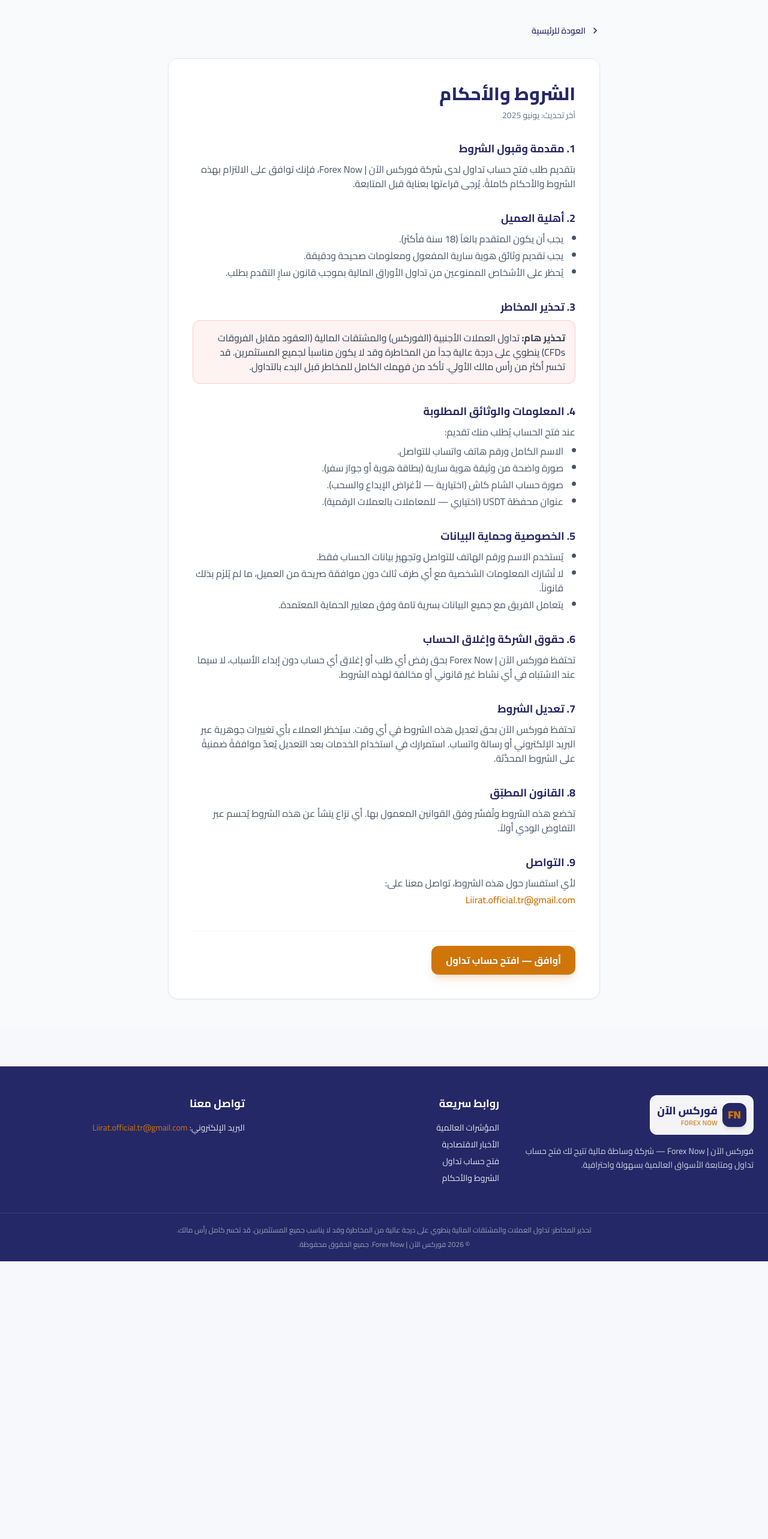
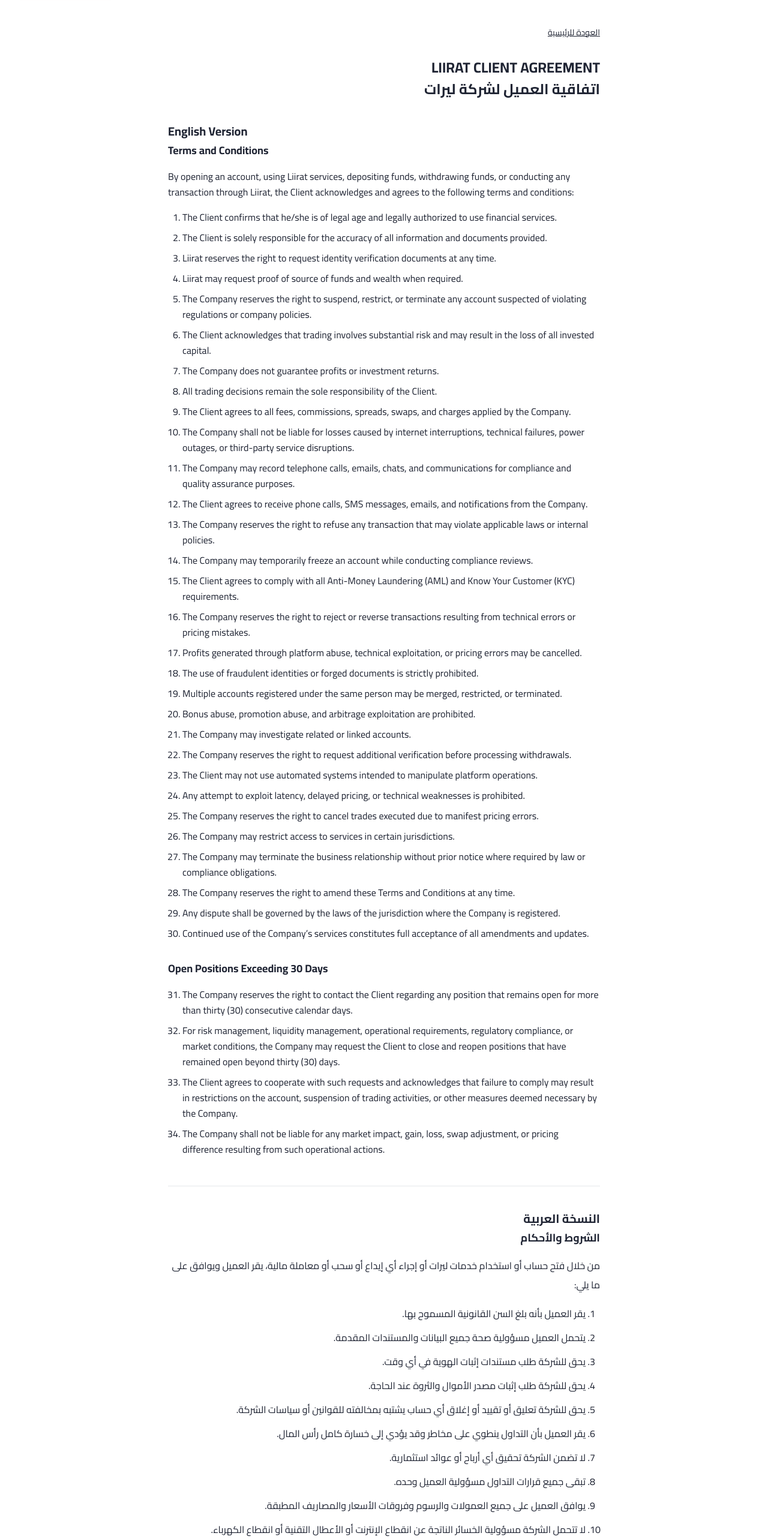
Before and after one commit to kemwmajd-ai/forex-now, a Next.js app: page /terms in a window 1280 px wide. Shown: the part 80-2646 px from the top of the page at 60% size. Before the commit the page ends 2183 px from the top, so only its background shows below. Built offline with nearby package versions, Linux system fonts and the light colour scheme.

Commit message:
content: replace terms with Liirat Client Agreement (EN + AR)

```diff
--- a/app/terms/page.tsx
+++ b/app/terms/page.tsx
@@ -4,176 +4,157 @@
 export const metadata: Metadata = {
   title: "الشروط والأحكام — فوركس الآن | Forex Now",
   description:
-    "اقرأ الشروط والأحكام الخاصة بفتح حساب تداول لدى فوركس الآن | Forex Now.",
+    "اتفاقية العميل لشركة ليرات — الشروط والأحكام الخاصة بفتح حساب تداول.",
 };
+
+const englishTerms = [
+  "The Client confirms that he/she is of legal age and legally authorized to use financial services.",
+  "The Client is solely responsible for the accuracy of all information and documents provided.",
+  "Liirat reserves the right to request identity verification documents at any time.",
+  "Liirat may request proof of source of funds and wealth when required.",
+  "The Company reserves the right to suspend, restrict, or terminate any account suspected of violating regulations or company policies.",
+  "The Client acknowledges that trading involves substantial risk and may result in the loss of all invested capital.",
+  "The Company does not guarantee profits or investment returns.",
+  "All trading decisions remain the sole responsibility of the Client.",
+  "The Client agrees to all fees, commissions, spreads, swaps, and charges applied by the Company.",
+  "The Company shall not be liable for losses caused by internet interruptions, technical failures, power outages, or third-party service disruptions.",
+  "The Company may record telephone calls, emails, chats, and communications for compliance and quality assurance purposes.",
+  "The Client agrees to receive phone calls, SMS messages, emails, and notifications from the Company.",
+  "The Company reserves the right to refuse any transaction that may violate applicable laws or internal policies.",
+  "The Company may temporarily freeze an account while conducting compliance reviews.",
+  "The Client agrees to comply with all Anti-Money Laundering (AML) and Know Your Customer (KYC) requirements.",
+  "The Company reserves the right to reject or reverse transactions resulting from technical errors or pricing mistakes.",
+  "Profits generated through platform abuse, technical exploitation, or pricing errors may be cancelled.",
+  "The use of fraudulent identities or forged documents is strictly prohibited.",
+  "Multiple accounts registered under the same person may be merged, restricted, or terminated.",
+  "Bonus abuse, promotion abuse, and arbitrage exploitation are prohibited.",
+  "The Company may investigate related or linked accounts.",
+  "The Company reserves the right to request additional verification before processing withdrawals.",
+  "The Client may not use automated systems intended to manipulate platform operations.",
+  "Any attempt to exploit latency, delayed pricing, or technical weaknesses is prohibited.",
+  "The Company reserves the right to cancel trades executed due to manifest pricing errors.",
+  "The Company may restrict access to services in certain jurisdictions.",
+  "The Company may terminate the business relationship without prior notice where required by law or compliance obligations.",
+  "The Company reserves the right to amend these Terms and Conditions at any time.",
+  "Any dispute shall be governed by the laws of the jurisdiction where the Company is registered.",
+  "Continued use of the Company’s services constitutes full acceptance of all amendments and updates.",
+];
+
+const englishOpenPositions = [
+  "The Company reserves the right to contact the Client regarding any position that remains open for more than thirty (30) consecutive calendar days.",
+  "For risk management, liquidity management, operational requirements, regulatory compliance, or market conditions, the Company may request the Client to close and reopen positions that have remained open beyond thirty (30) days.",
+  "The Client agrees to cooperate with such requests and acknowledges that failure to comply may result in restrictions on the account, suspension of trading activities, or other measures deemed necessary by the Company.",
+  "The Company shall not be liable for any market impact, gain, loss, swap adjustment, or pricing difference resulting from such operational actions.",
+];
+
+const arabicTerms = [
+  "يقر العميل بأنه بلغ السن القانونية المسموح بها.",
+  "يتحمل العميل مسؤولية صحة جميع البيانات والمستندات المقدمة.",
+  "يحق للشركة طلب مستندات إثبات الهوية في أي وقت.",
+  "يحق للشركة طلب إثبات مصدر الأموال والثروة عند الحاجة.",
+  "يحق للشركة تعليق أو تقييد أو إغلاق أي حساب يشتبه بمخالفته للقوانين أو سياسات الشركة.",
+  "يقر العميل بأن التداول ينطوي على مخاطر وقد يؤدي إلى خسارة كامل رأس المال.",
+  "لا تضمن الشركة تحقيق أي أرباح أو عوائد استثمارية.",
+  "تبقى جميع قرارات التداول مسؤولية العميل وحده.",
+  "يوافق العميل على جميع العمولات والرسوم وفروقات الأسعار والمصاريف المطبقة.",
+  "لا تتحمل الشركة مسؤولية الخسائر الناتجة عن انقطاع الإنترنت أو الأعطال التقنية أو انقطاع الكهرباء.",
+  "يوافق العميل على تسجيل المكالمات والمراسلات الإلكترونية لأغراض التوثيق والرقابة.",
+  "يوافق العميل على تلقي الاتصالات الهاتفية والرسائل النصية والبريد الإلكتروني من الشركة.",
+  "يحق للشركة رفض أي عملية مخالفة للقوانين أو السياسات الداخلية.",
+  "يحق للشركة تجميد الحساب مؤقتاً أثناء عمليات المراجعة والامتثال.",
+  "يلتزم العميل بمتطلبات مكافحة غسل الأموال والتحقق من الهوية.",
+  "يحق للشركة رفض أو إلغاء العمليات الناتجة عن أخطاء تقنية أو أخطاء تسعير.",
+  "يحق للشركة إلغاء الأرباح الناتجة عن استغلال الأعطال أو الثغرات أو الأخطاء السعرية.",
+  "يمنع استخدام هويات مزورة أو مستندات غير صحيحة.",
+  "يحق للشركة دمج أو تقييد أو إلغاء الحسابات المتعددة التابعة لنفس الشخص.",
+  "يمنع استغلال البونصات والعروض الترويجية بشكل تحايلي.",
+  "يحق للشركة التحقيق في الحسابات المرتبطة أو ذات العلاقة.",
+  "يحق للشركة طلب مستندات إضافية قبل تنفيذ عمليات السحب.",
+  "يمنع استخدام أي أنظمة أو برامج تهدف للتلاعب بعمل المنصة.",
+  "يمنع استغلال التأخير السعري أو الثغرات التقنية.",
+  "يحق للشركة إلغاء الصفقات الناتجة عن أخطاء تسعير واضحة.",
+  "يحق للشركة تقييد الخدمات في بعض الدول أو المناطق الجغرافية.",
+  "يحق للشركة إنهاء العلاقة التجارية دون إشعار مسبق عند الضرورة القانونية أو التنظيمية.",
+  "يحق للشركة تعديل هذه الشروط والأحكام في أي وقت.",
+  "تخضع أي نزاعات للقوانين المعمول بها في بلد تسجيل الشركة.",
+  "يعتبر استمرار استخدام الخدمات موافقة كاملة على جميع التعديلات المستقبلية.",
+];
+
+const arabicOpenPositions = [
+  "يحق للشركة التواصل مع العميل بشأن أي صفقة أو مركز تداول يبقى مفتوحاً لأكثر من ثلاثين (30) يوماً متتالياً.",
+  "لأسباب تتعلق بإدارة المخاطر أو السيولة أو المتطلبات التشغيلية أو التنظيمية أو ظروف السوق، يحق للشركة طلب إغلاق وإعادة فتح المراكز التي تجاوزت مدة ثلاثين (30) يوماً.",
+  "يلتزم العميل بالتعاون مع هذه الطلبات، ويحق للشركة اتخاذ إجراءات تشمل تقييد الحساب أو تعليق التداول في حال عدم الالتزام.",
+  "لا تتحمل الشركة أي مسؤولية عن الأرباح أو الخسائر أو فروقات الأسعار أو تكاليف التبييت الناتجة عن تنفيذ هذه الإجراءات التشغيلية.",
+];
 
 export default function TermsPage() {
   return (
-    <div className="min-h-screen bg-slate-50 py-12">
+    <div className="bg-white py-12">
       <div className="mx-auto max-w-3xl px-4 sm:px-6">
         <div className="mb-8">
-          <Link
-            href="/"
-            className="inline-flex items-center gap-2 text-sm font-semibold text-brand-navy hover:text-brand-orange"
-          >
-            <svg
-              width="16"
-              height="16"
-              viewBox="0 0 24 24"
-              fill="none"
-              stroke="currentColor"
-              strokeWidth="2.5"
-              strokeLinecap="round"
-            >
-              <polyline points="9 18 15 12 9 6" />
-            </svg>
+          <Link href="/" className="text-sm underline">
             العودة للرئيسية
           </Link>
         </div>
 
-        <div className="rounded-2xl border border-slate-200 bg-white px-6 py-10 shadow-sm sm:px-10">
-          <h1 className="mb-2 text-3xl font-extrabold text-brand-navy">
-            الشروط والأحكام
-          </h1>
-          <p className="mb-8 text-sm text-slate-500">
-            آخر تحديث: يونيو 2025
+        <h1 className="mb-1 text-2xl font-bold">LIIRAT CLIENT AGREEMENT</h1>
+        <p className="mb-10 text-2xl font-bold">اتفاقية العميل لشركة ليرات</p>
+
+        {/* English Version */}
+        <section dir="ltr" className="mb-12 text-left leading-relaxed">
+          <h2 className="mb-1 text-xl font-bold">English Version</h2>
+          <h3 className="mb-4 text-lg font-bold">Terms and Conditions</h3>
+          <p className="mb-4">
+            By opening an account, using Liirat services, depositing funds,
+            withdrawing funds, or conducting any transaction through Liirat, the
+            Client acknowledges and agrees to the following terms and conditions:
           </p>
+          <ol className="list-decimal space-y-2 pl-6">
+            {englishTerms.map((t, i) => (
+              <li key={i}>{t}</li>
+            ))}
+          </ol>
 
-          <div className="prose prose-slate max-w-none space-y-8 text-sm leading-relaxed sm:text-base">
-            <section>
-              <h2 className="text-lg font-bold text-brand-navy">
-                1. مقدمة وقبول الشروط
-              </h2>
-              <p className="mt-2 text-slate-600">
-                بتقديم طلب فتح حساب تداول لدى شركة فوركس الآن | Forex Now، فإنك
-                توافق على الالتزام بهذه الشروط والأحكام كاملةً. يُرجى قراءتها
-                بعناية قبل المتابعة.
-              </p>
-            </section>
+          <h3 className="mb-4 mt-8 text-lg font-bold">
+            Open Positions Exceeding 30 Days
+          </h3>
+          <ol start={31} className="list-decimal space-y-2 pl-6">
+            {englishOpenPositions.map((t, i) => (
+              <li key={i}>{t}</li>
+            ))}
+          </ol>
+        </section>
 
-            <section>
-              <h2 className="text-lg font-bold text-brand-navy">
-                2. أهلية العميل
-              </h2>
-              <ul className="mt-2 list-disc space-y-1 pr-5 text-slate-600">
-                <li>يجب أن يكون المتقدم بالغاً (18 سنة فأكثر).</li>
-                <li>
-                  يجب تقديم وثائق هوية سارية المفعول ومعلومات صحيحة ودقيقة.
-                </li>
-                <li>
-                  يُحظر على الأشخاص الممنوعين من تداول الأوراق المالية بموجب
-                  قانون سارٍ التقدم بطلب.
-                </li>
-              </ul>
-            </section>
+        <hr className="my-10" />
 
-            <section>
-              <h2 className="text-lg font-bold text-brand-navy">
-                3. تحذير المخاطر
-              </h2>
-              <div className="mt-2 rounded-xl border border-red-200 bg-red-50 p-4 text-slate-700">
-                <p>
-                  <strong>تحذير هام:</strong> تداول العملات الأجنبية (الفوركس)
-                  والمشتقات المالية (العقود مقابل الفروقات CFDs) ينطوي على
-                  درجة عالية جداً من المخاطرة وقد لا يكون مناسباً لجميع
-                  المستثمرين. قد تخسر أكثر من رأس مالك الأولي. تأكد من فهمك
-                  الكامل للمخاطر قبل البدء بالتداول.
-                </p>
-              </div>
-            </section>
+        {/* النسخة العربية */}
+        <section dir="rtl" className="text-right leading-loose">
+          <h2 className="mb-1 text-xl font-bold">النسخة العربية</h2>
+          <h3 className="mb-4 text-lg font-bold">الشروط والأحكام</h3>
+          <p className="mb-4">
+            من خلال فتح حساب أو استخدام خدمات ليرات أو إجراء أي إيداع أو سحب أو
+            معاملة مالية، يقر العميل ويوافق على ما يلي:
+          </p>
+          <ol className="list-decimal space-y-2 pr-6">
+            {arabicTerms.map((t, i) => (
+              <li key={i}>{t}</li>
+            ))}
+          </ol>
 
-            <section>
-              <h2 className="text-lg font-bold text-brand-navy">
-                4. المعلومات والوثائق المطلوبة
-              </h2>
-              <p className="mt-2 text-slate-600">
-                عند فتح الحساب يُطلب منك تقديم:
-              </p>
-              <ul className="mt-2 list-disc space-y-1 pr-5 text-slate-600">
-                <li>الاسم الكامل ورقم هاتف واتساب للتواصل.</li>
-                <li>صورة واضحة من وثيقة هوية سارية (بطاقة هوية أو جواز سفر).</li>
-                <li>
-                  صورة حساب الشام كاش (اختيارية — لأغراض الإيداع والسحب).
-                </li>
-                <li>
-                  عنوان محفظة USDT (اختياري — للمعاملات بالعملات الرقمية).
-                </li>
-              </ul>
-            </section>
+          <h3 className="mb-4 mt-8 text-lg font-bold">
+            الصفقات المفتوحة لأكثر من 30 يوماً
+          </h3>
+          <ol start={31} className="list-decimal space-y-2 pr-6">
+            {arabicOpenPositions.map((t, i) => (
+              <li key={i}>{t}</li>
+            ))}
+          </ol>
+        </section>
 
-            <section>
-              <h2 className="text-lg font-bold text-brand-navy">
-                5. الخصوصية وحماية البيانات
-              </h2>
-              <ul className="mt-2 list-disc space-y-1 pr-5 text-slate-600">
-                <li>
-                  يُستخدم الاسم ورقم الهاتف للتواصل وتجهيز بيانات الحساب فقط.
-                </li>
-                <li>
-                  لا تُشارَك المعلومات الشخصية مع أي طرف ثالث دون موافقة صريحة
-                  من العميل، ما لم يُلزَم بذلك قانوناً.
-                </li>
-                <li>
-                  يتعامل الفريق مع جميع البيانات بسرية تامة وفق معايير الحماية
-                  المعتمدة.
-                </li>
-              </ul>
-            </section>
-
-            <section>
-              <h2 className="text-lg font-bold text-brand-navy">
-                6. حقوق الشركة وإغلاق الحساب
-              </h2>
-              <p className="mt-2 text-slate-600">
-                تحتفظ فوركس الآن | Forex Now بحق رفض أي طلب أو إغلاق أي حساب
-                دون إبداء الأسباب، لا سيما عند الاشتباه في أي نشاط غير قانوني
-                أو مخالفة لهذه الشروط.
-              </p>
-            </section>
-
-            <section>
-              <h2 className="text-lg font-bold text-brand-navy">
-                7. تعديل الشروط
-              </h2>
-              <p className="mt-2 text-slate-600">
-                تحتفظ فوركس الآن بحق تعديل هذه الشروط في أي وقت. سيُخطَر
-                العملاء بأي تغييرات جوهرية عبر البريد الإلكتروني أو رسالة
-                واتساب. استمرارك في استخدام الخدمات بعد التعديل يُعدّ موافقةً
-                ضمنيةً على الشروط المحدَّثة.
-              </p>
-            </section>
-
-            <section>
-              <h2 className="text-lg font-bold text-brand-navy">
-                8. القانون المطبّق
-              </h2>
-              <p className="mt-2 text-slate-600">
-                تخضع هذه الشروط وتُفسَّر وفق القوانين المعمول بها. أي نزاع
-                ينشأ عن هذه الشروط يُحسم عبر التفاوض الودي أولاً.
-              </p>
-            </section>
-
-            <section>
-              <h2 className="text-lg font-bold text-brand-navy">
-                9. التواصل
-              </h2>
-              <p className="mt-2 text-slate-600">
-                لأي استفسار حول هذه الشروط، تواصل معنا على:
-              </p>
-              <a
-                href="mailto:Liirat.official.tr@gmail.com"
-                className="mt-1 inline-block font-semibold text-brand-orange"
-              >
-                Liirat.official.tr@gmail.com
-              </a>
-            </section>
-          </div>
-
-          <div className="mt-10 border-t border-slate-100 pt-6">
-            <Link href="/open-account" className="btn-primary">
-              أوافق — افتح حساب تداول
-            </Link>
-          </div>
+        <div className="mt-12">
+          <Link href="/open-account" className="text-sm underline">
+            العودة لفتح حساب تداول
+          </Link>
         </div>
       </div>
     </div>
```
